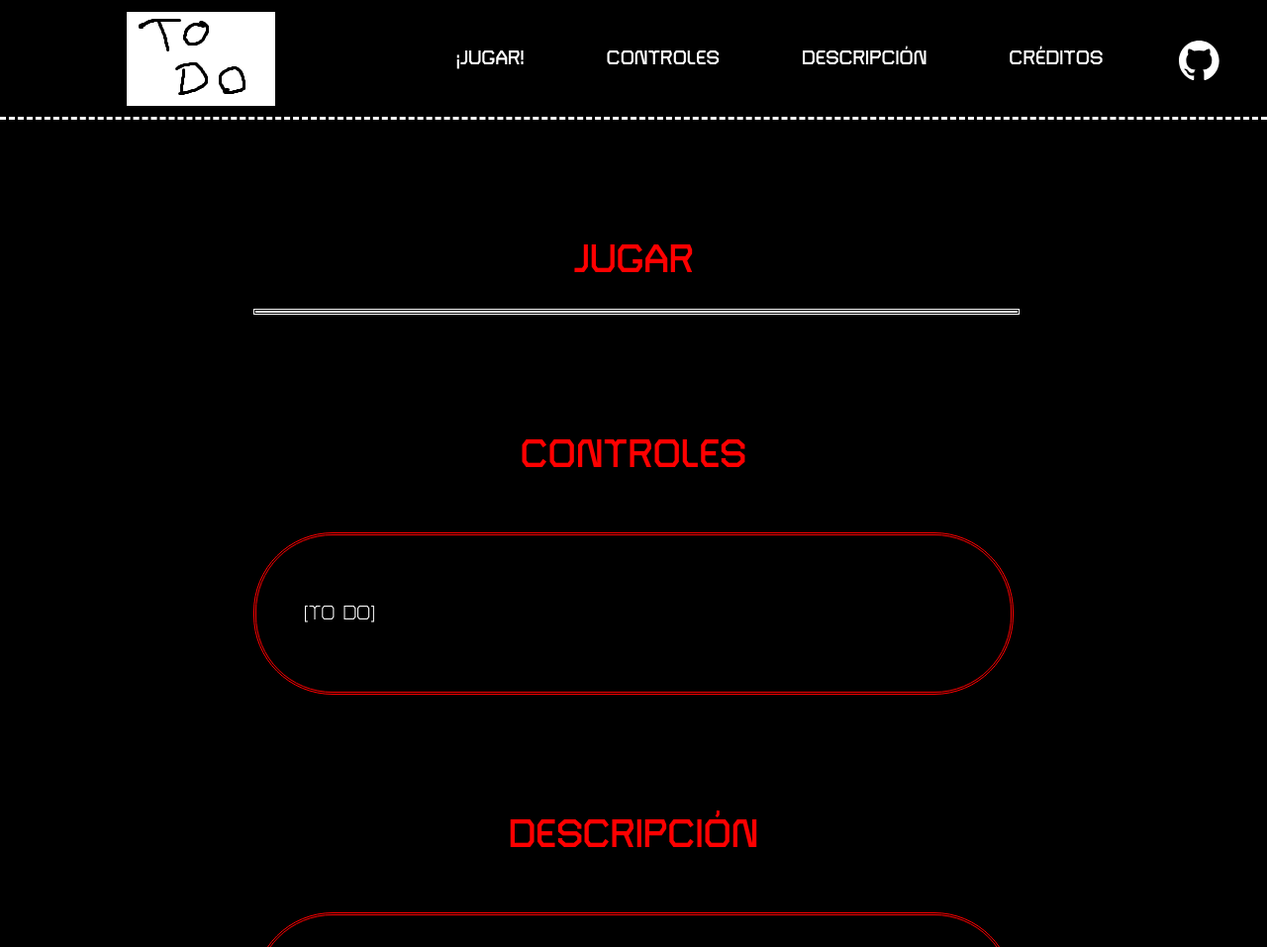
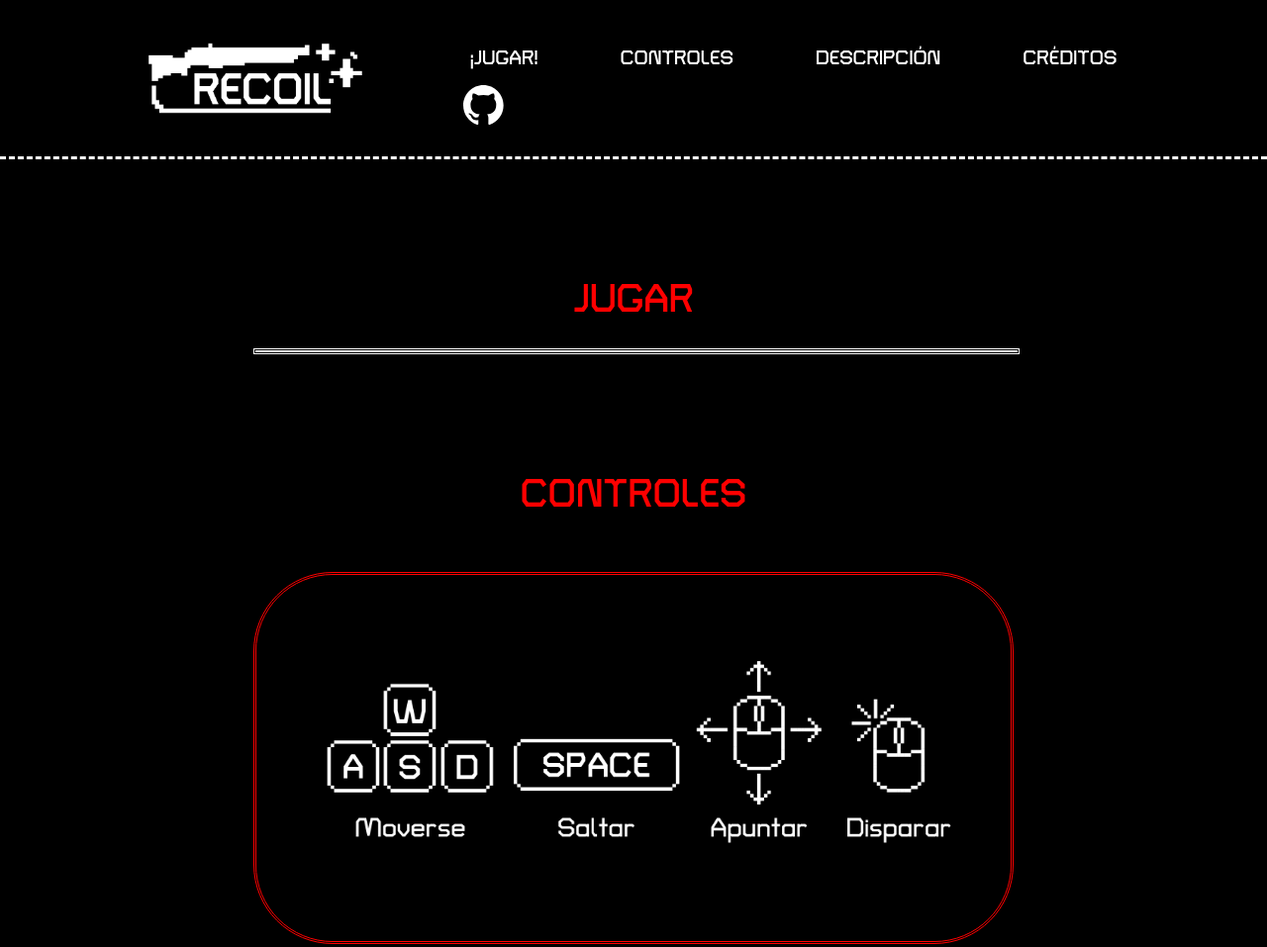
Before and after one commit to marco-1337/Recoil, a plain HTML site: page index.html in a window 1280 px wide. Shown: the top 957 px of the page at 99% size. Drawn offline with Linux system fonts and the light colour scheme.

Commit message:
Añadido logo y controles

```diff
--- a/index.html
+++ b/index.html
@@ -11,7 +11,7 @@
 
     <header>
       <div class="logo">
-        <img src="./resources/images/to-do.png">
+        <img src="./resources/images/recoil_logo.png">
       </div>
       <div class="buttons">
         <a href="#juego"><button class="nav-button">¡JUGAR!</button></a>
@@ -41,10 +41,10 @@
               <h1>CONTROLES</h1>
           </div>
           <div class="content bordered">
-              <p>
-                [TO DO]
-              </p>
-            </div>
+            <p>
+              <img src="./resources/images/recoil_controles.png">
+            </p>
+          </div>
         </div>
 
         <div class="info-section generic-section" id="descripcion">
@@ -81,7 +81,7 @@
                 Marco González Campo
               </h2>
               <p>
-                Creador. Programación y diseño
+                Programación y diseño
               </p>
             </div>
             <div class="author bordered">
--- a/style.css
+++ b/style.css
@@ -22,6 +22,8 @@
 
     --section-gap: 15vh;
     --section-content-gap: 7vh;
+
+    --logo-height: 7rem;
 
     --header-padding: 2rem 3rem;
     --button-padding: 1rem 2vw;
@@ -101,7 +103,7 @@ button:hover {
 
 
 .logo img {
-    height:fit-content;
+    height: var(--logo-height);
     width: auto;
     display: block;
     object-fit: contain;
@@ -156,7 +158,7 @@ i {
 }
 
 .credits-section {
-    max-width: 80%;
+    max-width: 90%;
 }
 
 .content, .authors-content {
@@ -168,6 +170,12 @@ i {
     border-style: double;
     border-radius: var(--round-edges);
     border-color: var(--highlight-color);
+}
+
+#controles img {
+    width: 100%;
+    height: auto;
+    align-self: center;
 }
 
 .authors-content {
```
Also changed, not shown: resources/images/recoil_controles.png (added), resources/images/recoil_logo.png (added), resources/images/to-do.png (deleted).
